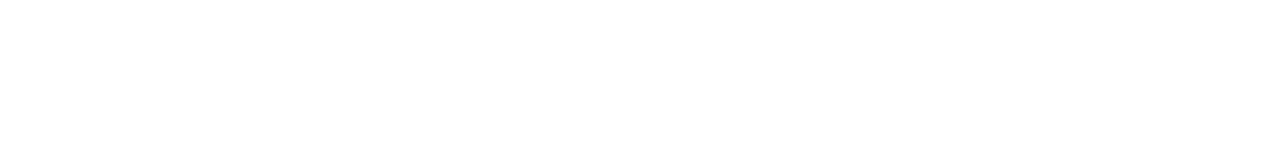
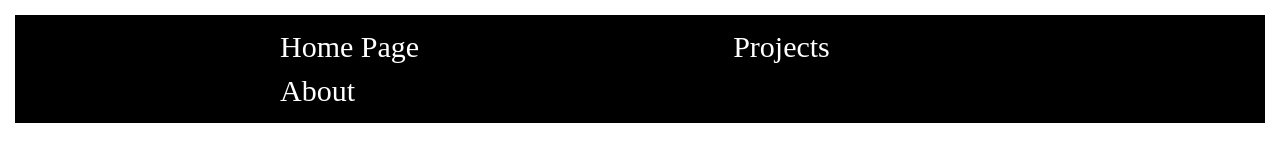
Before and after one commit to aysudeliahmetoglu/HTML-CSS, a plain HTML site: page index.html in a window 1280 px wide. Drawn offline with Linux system fonts and the light colour scheme.

Commit message:
navbar  and css

```diff
--- a/index.html
+++ b/index.html
@@ -5,8 +5,20 @@
     <meta http-equiv="X-UA-Compatible" content="IE=edge">
     <meta name="viewport" content="width=device-width, initial-scale=1.0">
     <title>Başlık</title>
+    <link rel="stylesheet" href="style.css">
 </head>
 <body>
+    <header>
+        <nav>
+            <ul>
+                <li> <a href="#">Home Page</a></li>
+                <li> <a href="#">Projects </a></li>
+                <li> <a href="#">About</a></li>
+
+
+            </ul>
+        </nav>
+    </header>
 
 </body>
 </html>
--- /dev/null
+++ b/style.css
@@ -0,0 +1,25 @@
+* {
+  margin: 0;
+  padding: 0;
+  padding: 5px;
+
+
+}
+
+nav ul li{
+  list-style-type: none;
+  display: inline-block;
+
+}
+nav ul li a {
+  text-decoration: none;
+  margin-left: 200px;
+  color:white;
+  padding:50px;
+  font-size: 30px;
+
+}
+nav{
+background-color: black;
+
+}
```
